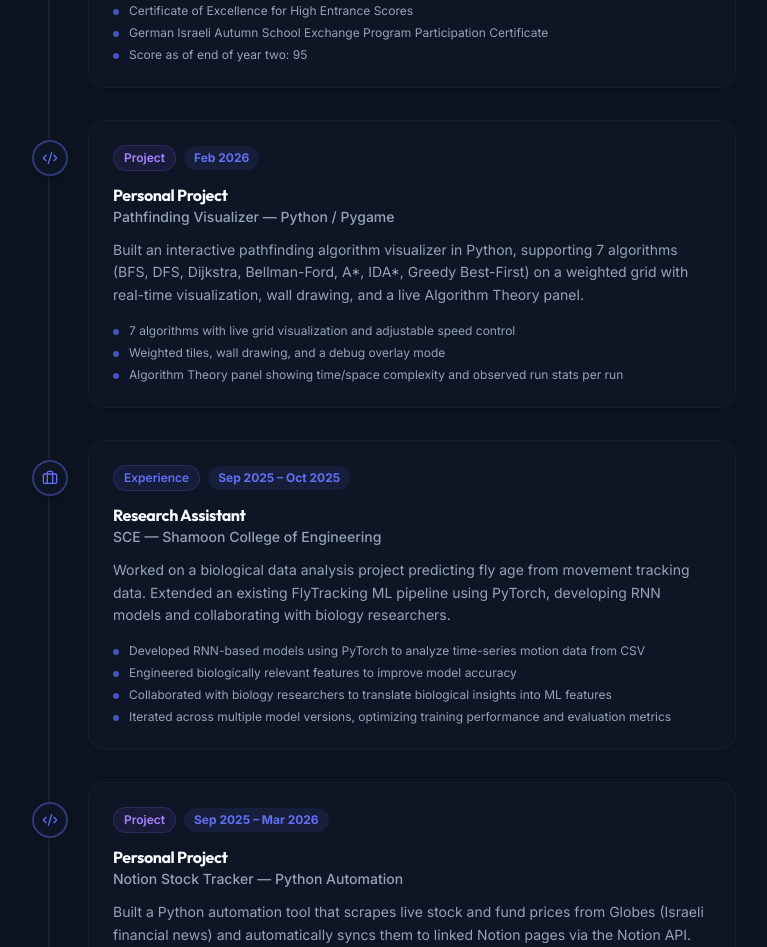
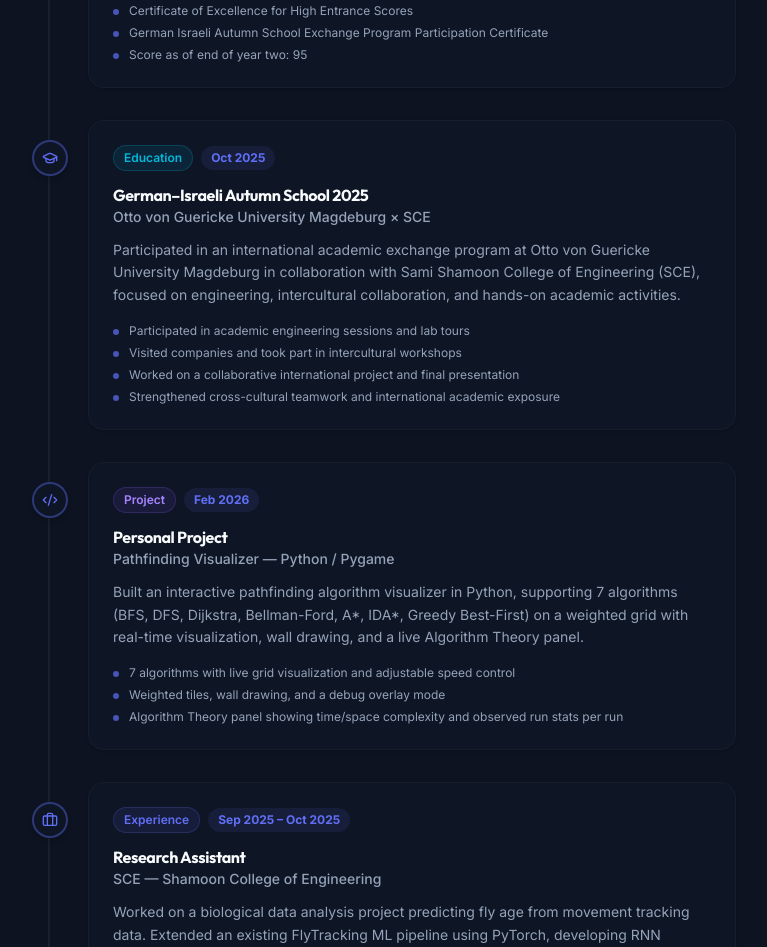
Before and after one commit to JordanDaudu/PersonalPortfolio, a React (Vite) app: page / in a window 1280 px wide. Shown: the part 5860-6807 px from the top of the page, without its empty margins (256-1023 px from the left). Built offline with nearby package versions, Linux system fonts and the light colour scheme; no server answers.

Commit message:
Update portfolio.ts

```diff
--- a/src/data/portfolio.ts
+++ b/src/data/portfolio.ts
@@ -233,6 +233,21 @@ export const PORTFOLIO = {
       ],
     },
     {
+      id: "germany-autumn-school",
+      year: "Oct 2025",
+      title: "German–Israeli Autumn School 2025",
+      subtitle: "Otto von Guericke University Magdeburg × SCE",
+      type: "education",
+      description:
+          "Participated in an international academic exchange program at Otto von Guericke University Magdeburg in collaboration with Sami Shamoon College of Engineering (SCE), focused on engineering, intercultural collaboration, and hands-on academic activities.",
+      highlights: [
+        "Participated in academic engineering sessions and lab tours",
+        "Visited companies and took part in intercultural workshops",
+        "Worked on a collaborative international project and final presentation",
+        "Strengthened cross-cultural teamwork and international academic exposure",
+      ],
+    },
+    {
       id: "exp-pathfinding",
       year: "Feb 2026",
       title: "Personal Project",
```
